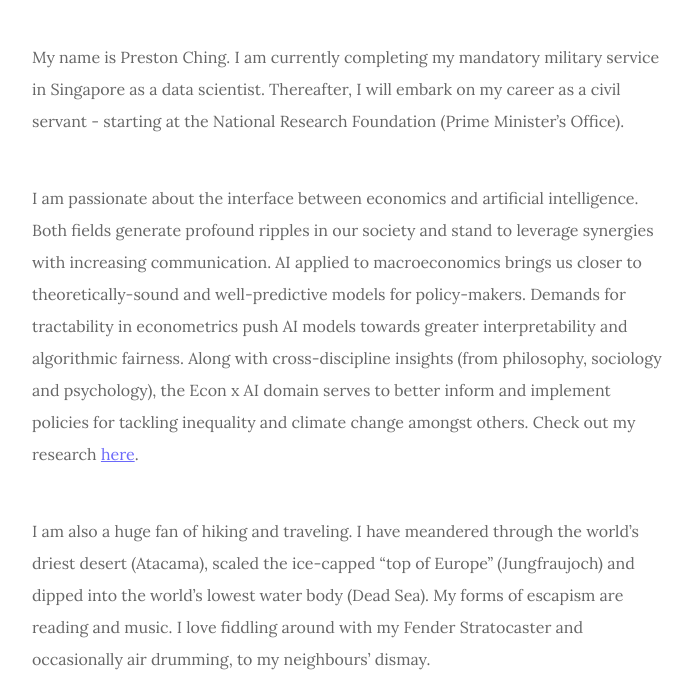
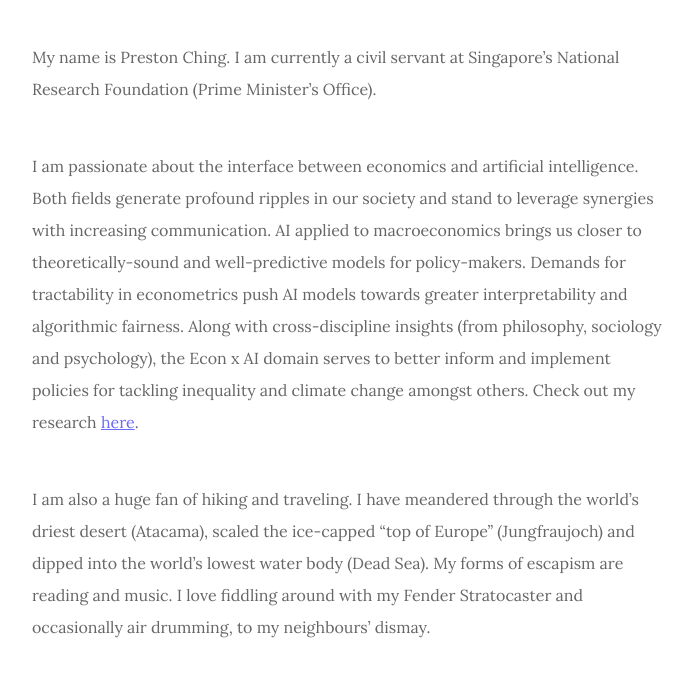
Before and after one commit to PrestonChing/prestonching.github.io, a Jekyll site: the page built from _pages/about.md, in a window 1280 px wide and 900 px high, scrolled down 476 px, cut to the strip 213-900 px from the top of the window. Shown: the whole strip, without its empty margins (293-986 px from the left). Built offline with Jekyll 4.4.1, drawn with Linux system fonts in a browser that asks for light colours.

Commit message:
edit about me

```diff
--- a/_pages/about.md
+++ b/_pages/about.md
@@ -5,7 +5,7 @@ permalink: /about/
 image: '/assets/img/About_Me.jpg'
 ---
 
-My name is Preston Ching. I am currently completing my mandatory military service in Singapore as a data scientist. Thereafter, I will embark on my career as a civil servant - starting at the National Research Foundation (Prime Minister's Office).
+My name is Preston Ching. I am currently a civil servant at Singapore's National Research Foundation (Prime Minister's Office).
 
 I am passionate about the interface between economics and artificial intelligence. Both fields generate profound ripples in our society and stand to leverage synergies with increasing communication. AI applied to macroeconomics brings us closer to theoretically-sound and well-predictive models for policy-makers. Demands for tractability in econometrics push AI models towards greater interpretability and algorithmic fairness. Along with cross-discipline insights (from philosophy, sociology and psychology), the Econ x AI domain serves to better inform and implement policies for tackling inequality and climate change amongst others. Check out my research <a href="{{site.baseurl}}/cv/">here</a>.
 
```
